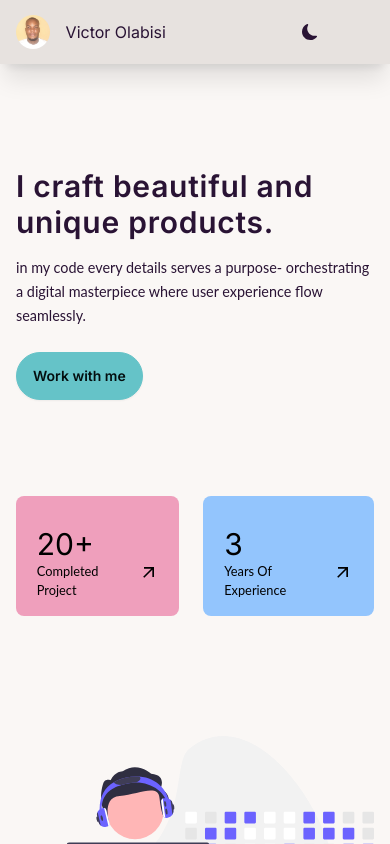
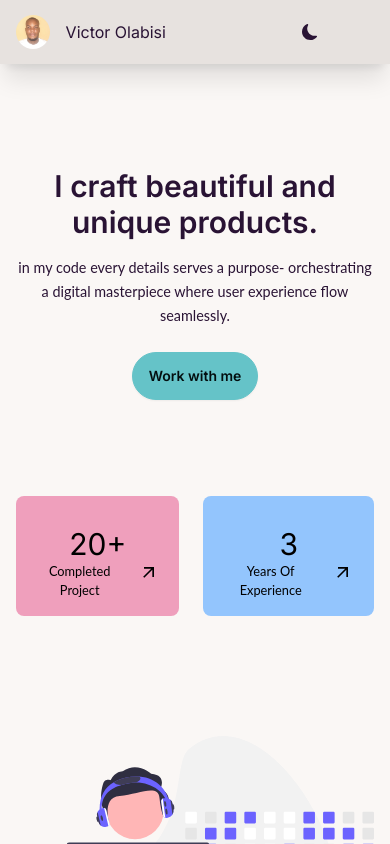
Before and after one commit to vtechwise/reactjs-portfolio, a React (Vite) app: page / in a window 390 px wide. Shown: the top 844 px of the page. Built offline with nearby package versions, Linux system fonts and the light colour scheme; some icons are missing.

Commit message:
adjust layout

```diff
--- a/src/component/Hero.jsx
+++ b/src/component/Hero.jsx
@@ -33,9 +33,9 @@ const Hero = () => {
             Available for new projects
           </p>
         </div>
-        <div className="sm:order-first flex flex-col mt-12 justify-between gap-y-24">
+        <div className=" text-center md:text-left sm:order-first flex flex-col mt-12 justify-between gap-y-24">
           <div className="">
-            <h1 className="text-3xl md:text-5xl lg:text-6xl tracking-wide font-semibold max-w-xl">
+            <h1 className="text-3xl  md:text-5xl  font-semibold max-w-xl">
               I craft beautiful and unique products.
             </h1>
             <p className="mt-4 leading-6 max-w-[25rem] ">
@@ -48,7 +48,7 @@ const Hero = () => {
               </button>
             </Link>
           </div>
-          <div className="mb-8 flex gap-x-6">
+          <div className="mb-8 flex gap-x-6 justify-center md:justify-start ">
             <Link to={'/projects'} className=" h-[7.5rem] max-w--[15rem] md:h-[12rem] md:w-[17rem] bg-secondary rounded-lg flex flex-col justify-end  px-[1.3rem] mdpx-[1.7rem] pb-[1rem] text-black group">
               <h4 className="text-3xl">20+</h4>
               <p className="capitalize  flex gap-x-4 items-start text-[0.8rem]">
```
